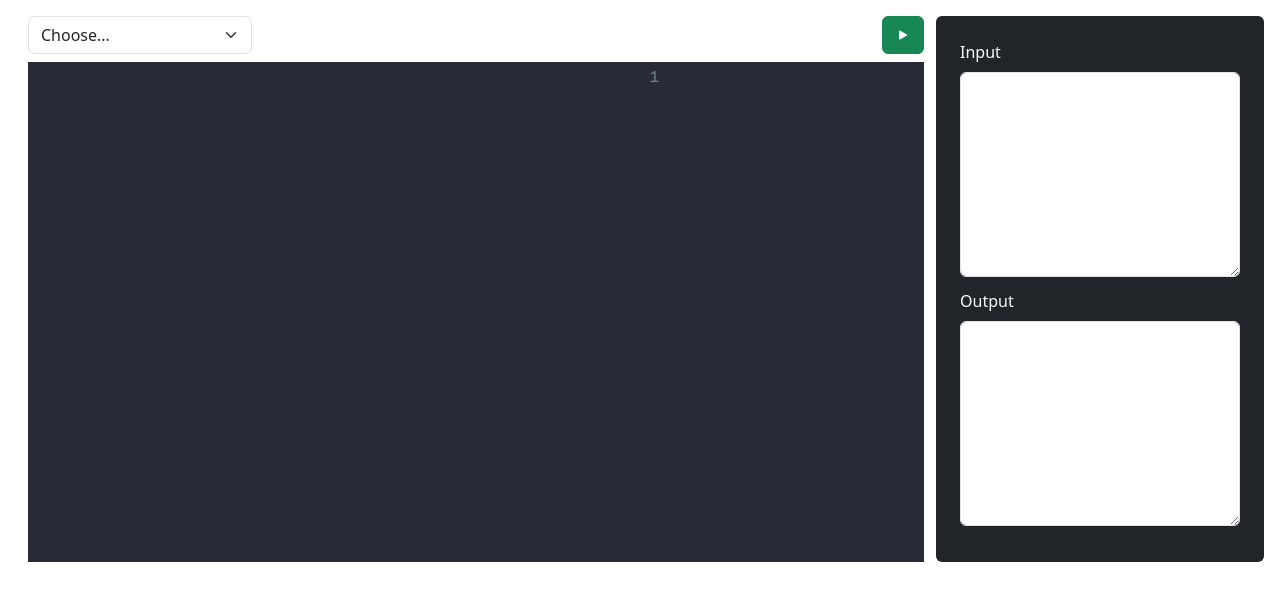
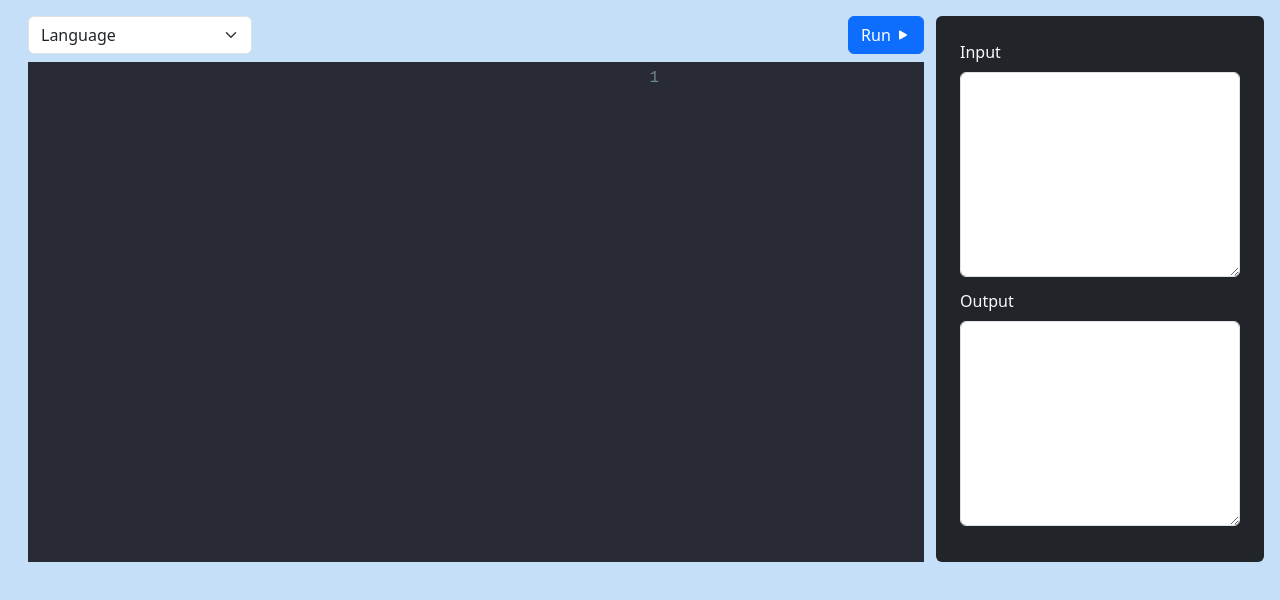
Before and after one commit to mrabhi2323/online-compiler, a website with bundled scripts: page index.html in a window 1280 px wide. Built offline with nearby package versions, Linux system fonts and the light colour scheme.

Commit message:
Update index.html

```diff
--- a/index.html
+++ b/index.html
@@ -13,6 +13,9 @@
     <link rel="stylesheet" href="codemirror-5.65.13/theme/dracula.css">
     <script src="codemirror-5.65.13/addon/edit/closebrackets.js"></script>
     <link rel="stylesheet" href="https://cdn.jsdelivr.net/npm/bootstrap-icons@1.10.5/font/bootstrap-icons.css">
+    <style>
+    body{background-color:#C5DFF8}
+    </style>
 </head>
 <body>
     <div class="row m-3">
@@ -23,7 +26,7 @@
                 <div class="col-auto w-25">
                     <label class="visually-hidden" for="autoSizingSelect">Preference</label>
                     <select class="form-select" id="autoSizingSelect">
-                      <option selected>Choose...</option>
+                      <option selected>Language</i></option>
                       <option value="Java">Java</option>
                       <option value="Cpp">Cpp</option>
                       <option value="Python">Python</option>
@@ -31,10 +34,10 @@
                 </div>
                 <div>
 
-                    <button type="button" id="run" class="btn btn-success"><i class="bi bi-play-fill"></i></button>
+                    <button type="button" id="run" class="btn btn-primary">Run <i class="bi bi-play-fill"></i></button>
                 </div>
             </div>
-            <textarea type="text" id="editor" class="form-control" aria-label="First name"></textarea>
+            <textarea type="text" id="editor" class="form-control " aria-label="First name"></textarea>
         </div>
         <div class="col d-flex flex-column rounded bg-dark px-4">
             <div class="h-50">
```
